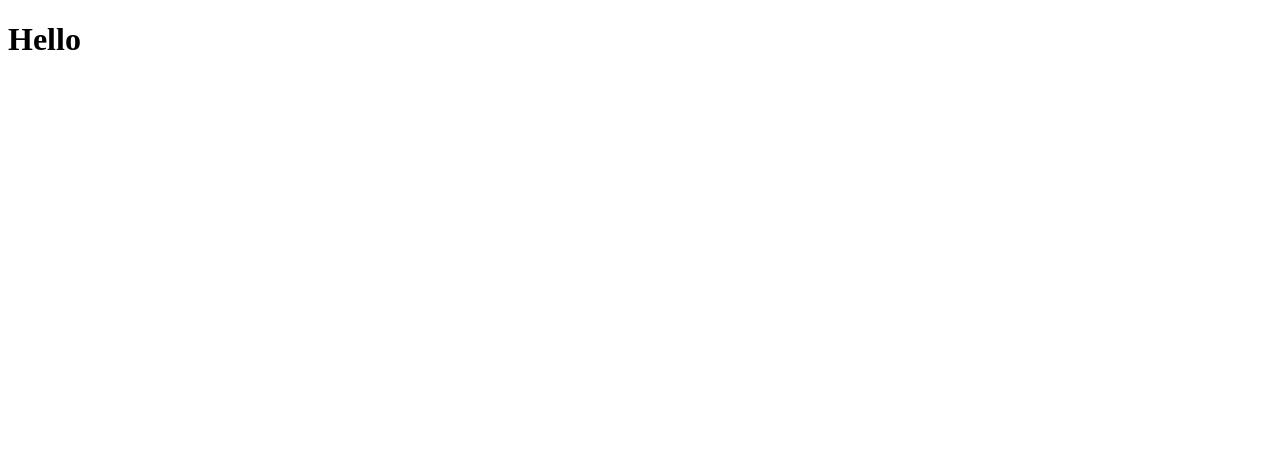
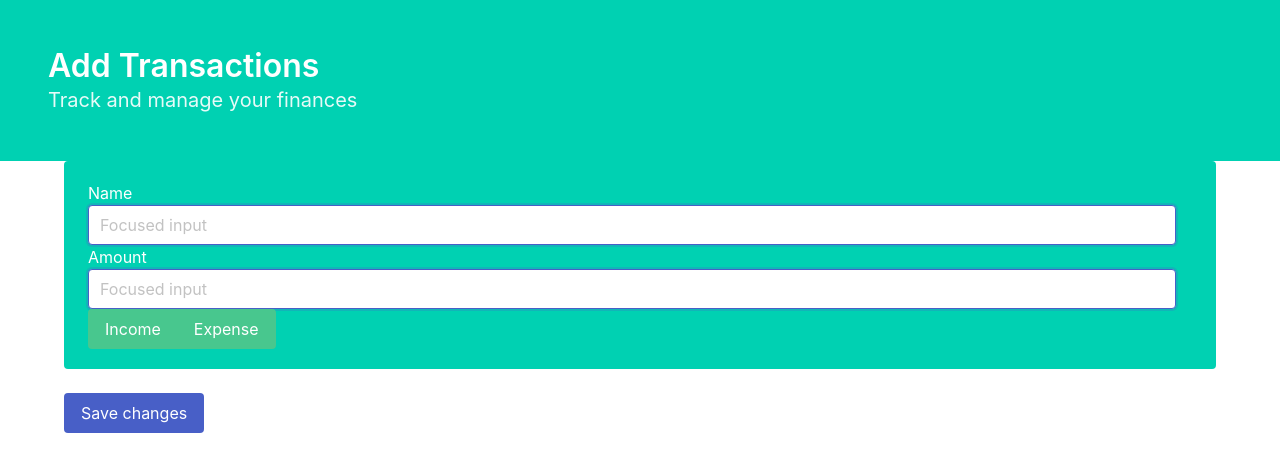
Before and after one commit to dtm5169/my-wallet, a plain HTML site: page homepage.html in a window 1280 px wide. Drawn offline with nearby package versions, Linux system fonts and the light colour scheme.

Commit message:
transcactions page

```diff
--- a/homepage.html
+++ b/homepage.html
@@ -4,9 +4,42 @@
     <meta charset="UTF-8">
     <meta http-equiv="X-UA-Compatible" content="IE=edge">
     <meta name="viewport" content="width=device-width, initial-scale=1.0">
+    <link rel="stylesheet" href="styles.css">
+    <link rel="stylesheet" href="css/font-awesome.min.css">
+    <link rel="stylesheet" href="https://cdn.jsdelivr.net/npm/bulma@0.9.2/css/bulma.min.css">
     <title>Document</title>
 </head>
 <body>
-    <h1>Hello</h1>
+    <section class="hero is-primary">
+        <div class="hero-body">
+           <h1 class="title">Add Transactions</h1>
+          <p class="subtitle">
+            Track and manage your finances
+          </p>
+        </div>
+      </section>
+    <div class="container is-widescreen">
+        <div class="notification is-primary">
+            <div class="control">
+                <h3>Name</h3>
+                <input class="input is-focused" type="text" placeholder="Focused input">
+              </div>
+              <h3>Amount</h3>
+              <div class="control">
+                <input class="input is-focused" type="text" placeholder="Focused input">
+              </div>
+              <div class="buttons has-addons ">
+                <button id="income-btn" class="button is-success is-selected 0.5 $link-active">Income</button>
+                <button id="expense-btn" class="button is-success is-selected 0.5 $link-active">Expense</button>
+              </div>
+        </div>
+        <div class="field is-grouped">
+            <p class="control">
+              <button id="save-btn" class="button is-link">
+                Save changes
+              </button>
+            </p>
+          </div>
+      </div>
 </body>
 </html>
```
